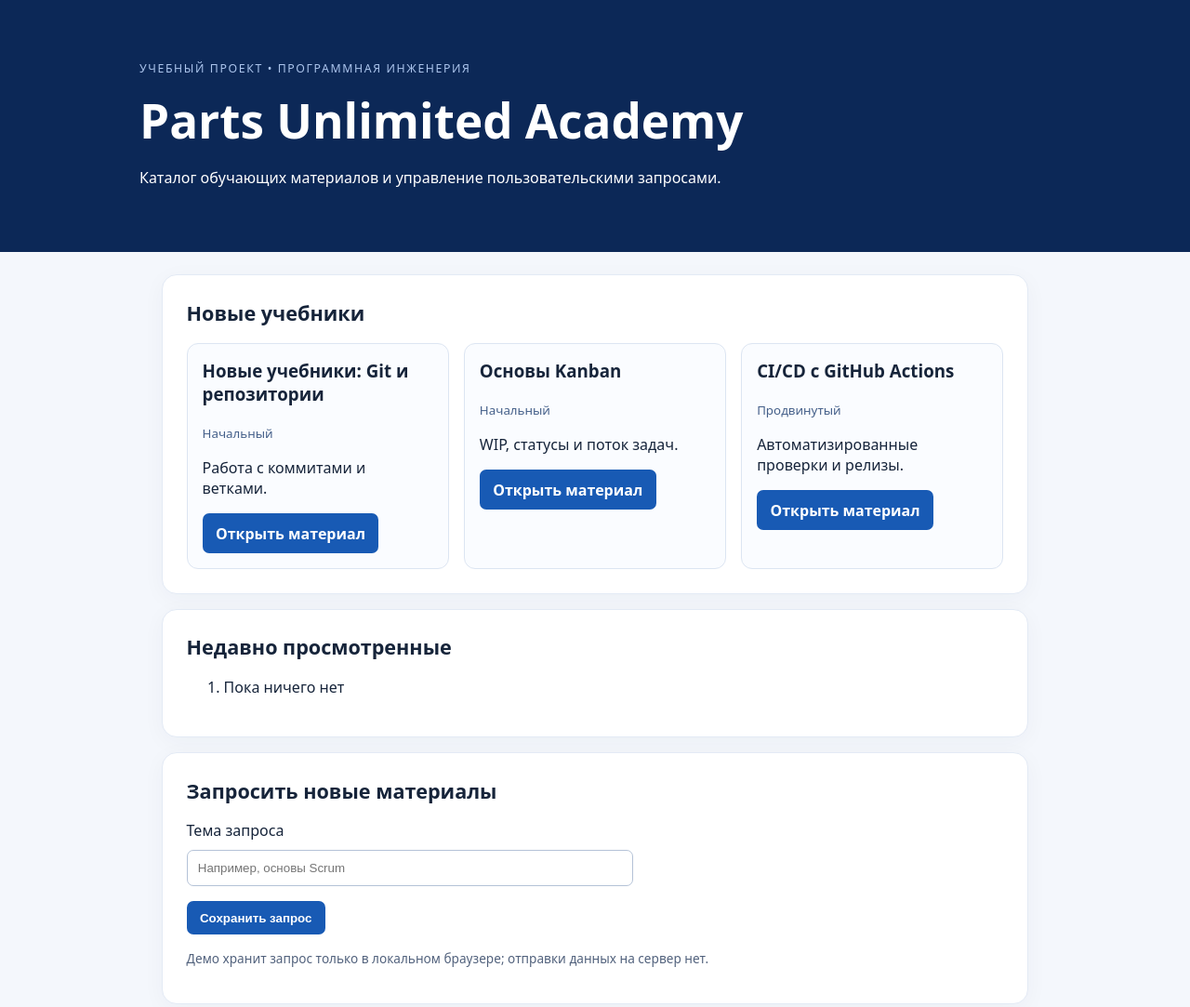
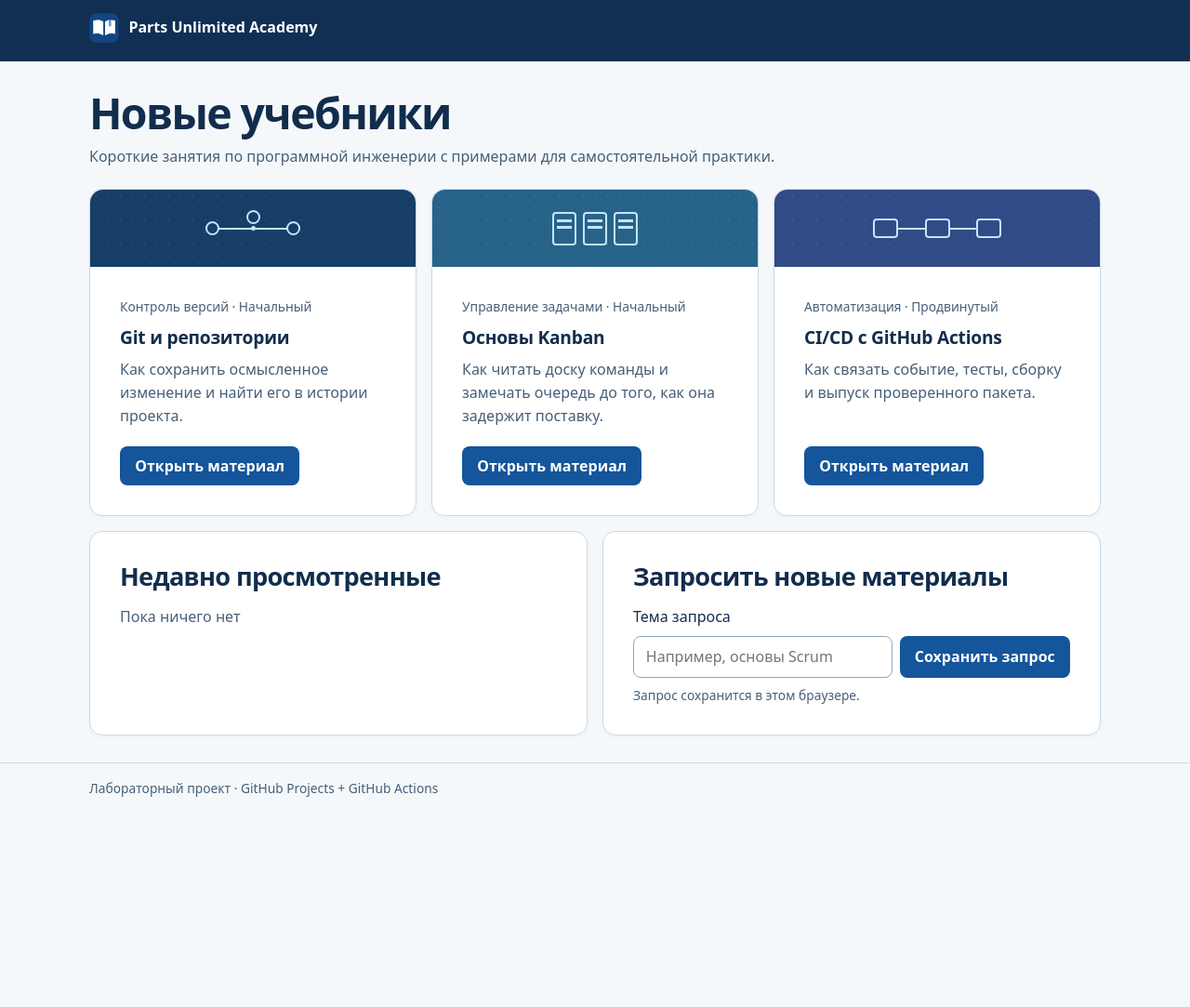
Before and after one commit to kziborova/Programmnaya_Inzheneriya, a plain HTML site: page site/index.html in a window 1280 px wide. Shown: the top 1083 px of the page at 93% size. After the commit the page ends 874 px from the top, so only its background shows below. Drawn offline with Linux system fonts and the light colour scheme.

Commit message:
Обновить каталог и добавить три практических занятия [skip ci]

```diff
--- a/site/assets/app.js
+++ b/site/assets/app.js
@@ -26,6 +26,7 @@ function renderRecent() {
   const list = document.getElementById("recent");
   const recent = readArray(RECENT_KEY).filter(item => item && item.id && item.title);
   list.replaceChildren();
+  list.classList.toggle("empty", !recent.length);
   for (const item of recent) {
     const link = element("a", item.title);
     link.href = materialUrl(item.id);
@@ -51,11 +52,22 @@ function showCatalog(area, items) {
   for (const item of items) {
     const card = document.createElement("article");
     card.className = "card";
+    const cover = document.createElement("div");
+    cover.className = "cover";
+    cover.dataset.topic = item.id;
+    cover.setAttribute("aria-hidden", "true");
+    const diagram = document.createElement("span");
+    diagram.className = "diagram";
+    for (let n = 0; n < 3; n++) diagram.append(document.createElement("i"));
+    cover.append(diagram);
     const link = element("a", "Открыть материал");
     link.href = materialUrl(item.id);
     link.className = "open-material";
-    card.append(element("h3", item.title), element("small", item.level),
-      element("p", item.description), link);
+    const body = document.createElement("div");
+    body.className = "card-body";
+    body.append(element("small", item.category + " · " + item.level),
+      element("h3", item.title), element("p", item.description), link);
+    card.append(cover, body);
     area.append(card);
   }
 }
@@ -78,14 +90,39 @@ function showMaterial(area, items) {
     ["Автор", item.author], ["Категория", item.category],
     ["Уровень", item.level], ["Год издания", item.year]
   ]) {
-    if (value) meta.append(element("dt", label), element("dd", value));
+    if (value) {
+      const pair = document.createElement("div");
+      pair.append(element("dt", label), element("dd", value));
+      meta.append(pair);
+    }
   }
   if (meta.childElementCount) area.append(meta);
-  if (item.description) area.append(element("h2", "Описание"), element("p", item.description));
-  area.append(element("h2", "Содержание"));
-  const body = element("p", item.content || "Полный текст этого учебника пока не добавлен в каталог.");
-  body.className = "material-content";
-  area.append(body);
+  if (item.description) area.append(element("p", item.description));
+  const article = document.createElement("article");
+  article.className = "lesson panel";
+  article.append(element("h2", "Учебный материал"));
+  if (Array.isArray(item.content)) {
+    for (const part of item.content) {
+      const section = document.createElement("section");
+      section.append(element("h3", part.heading));
+      if (part.text) section.append(element("p", part.text));
+      if (part.items) {
+        const list = document.createElement("ul");
+        for (const line of part.items) list.append(element("li", line));
+        section.append(list);
+      }
+      if (part.code) {
+        const pre = document.createElement("pre");
+        pre.append(element("code", part.code));
+        section.append(pre);
+      }
+      if (part.after) section.append(element("p", part.after));
+      article.append(section);
+    }
+  } else {
+    article.append(element("p", item.content || "Для этой записи доступно краткое описание."));
+  }
+  area.append(article);
   remember(item);
 }
 
--- a/site/assets/style.css
+++ b/site/assets/style.css
@@ -1,8 +1,96 @@
-:root{font-family:system-ui,-apple-system,BlinkMacSystemFont,"Segoe UI",sans-serif;color:#16243a;background:#f4f7fc}*{box-sizing:border-box}body{margin:0}header{padding:3.3rem max(1.5rem,calc((100% - 980px)/2));background:#0c2857;color:white}header h1{font-size:clamp(2rem,4vw,3.3rem);margin:0}.eyebrow{text-transform:uppercase;letter-spacing:.13em;font-size:.77rem;color:#abc4ec}header p{max-width:700px}main{max-width:980px;margin:auto;padding:1.5rem;display:grid;gap:1rem}section{background:white;border:1px solid #e3eaf5;border-radius:16px;padding:1.6rem;box-shadow:0 5px 25px #1429500a}h2{font-size:1.35rem;margin-top:0}.cards{display:grid;grid-template-columns:repeat(auto-fit,minmax(220px,1fr));gap:1rem}.card{border:1px solid #dce5f2;border-radius:12px;padding:1rem;background:#fafcff}.card h3{margin-top:0}.card .open-material,form button{cursor:pointer;border:0;border-radius:7px;background:#185ab4;color:#fff;padding:.65rem .9rem;font-weight:600}.card small{color:#45608a}input{display:block;max-width:480px;width:100%;border:1px solid #b4c2d7;border-radius:7px;padding:.7rem;margin:.6rem 0 1rem}footer{text-align:center;padding:2rem;color:#52627d}.hint{font-size:.85rem;color:#52627d}#request-message{color:#18663b}
-
-.open-material { display: inline-block; font: inherit; text-decoration: none; }
-.material-back { color: #185ab4; font-weight: 600; }
-.material-meta { display: grid; grid-template-columns: max-content 1fr; gap: .4rem 1rem; }
-.material-meta dt { font-weight: 600; }
-.material-meta dd { margin: 0; }
-.material-content { white-space: pre-wrap; line-height: 1.6; }
+:root {
+  font-family: system-ui, -apple-system, BlinkMacSystemFont, "Segoe UI", sans-serif;
+  --ink: #122d4c;
+  --accent: #14559b;
+  --muted: #465f78;
+  --rule: #cbd9e5;
+  --paper: #fff;
+  --radius: 14px;
+  --pad: clamp(1.1rem, 2.7vw, 2rem);
+  color: var(--ink);
+  background: #f4f8fb;
+  font-size: 16px;
+  line-height: 1.55;
+}
+* { box-sizing: border-box; }
+body { margin: 0; }
+.wrap { width: min(100% - 2.5rem, 68rem); margin-inline: auto; }
+.masthead { color: white; background: #102f53; }
+.masthead .wrap { padding-block: .85rem; }
+.brand { display: inline-flex; gap: .65rem; align-items: center; color: inherit; font-weight: 700; text-decoration: none; }
+.brand img { border-radius: 7px; }
+main.wrap { padding-block: 1.8rem; }
+h1, h2, h3, p, dl { margin: 0; }
+h1, h2, h3 { text-wrap: pretty; overflow-wrap: anywhere; }
+h1 { font-size: clamp(1.95rem, 4vw, 2.9rem); line-height: 1.13; letter-spacing: -.035em; }
+h2 { font-size: clamp(1.32rem, 2.4vw, 1.7rem); line-height: 1.2; letter-spacing: -.025em; }
+h3 { font-size: 1.2rem; line-height: 1.32; letter-spacing: -.012em; }
+a { color: var(--accent); text-underline-offset: .2em; }
+a:hover { text-decoration: underline; }
+:focus-visible { outline: 3px solid #4086d0; outline-offset: 3px; }
+.section-intro p, #material > p { margin-top: .55rem; color: var(--muted); }
+.cards { margin-top: 1.4rem; display: grid; grid-template-columns: repeat(3, minmax(0, 1fr)); gap: 1rem; }
+.card, .panel {
+  min-width: 0; border: 1px solid var(--rule); border-radius: var(--radius);
+  background: var(--paper); box-shadow: 0 2px 5px #16395809;
+}
+.card { display: flex; flex-direction: column; }
+.cover {
+  position: relative; height: 5.2rem; border-radius: var(--radius) var(--radius) 0 0;
+  display: grid; place-items: center; color: #c4e4ff; background-color: #163e67;
+  background-image: radial-gradient(#ffffff33 .8px, transparent 1px); background-size: 13px 13px;
+}
+.diagram { display: flex; gap: 1.8rem; position: relative; align-items: center; }
+.diagram::before { content: ""; position: absolute; height: 2px; inset-inline: 0; background: currentColor; }
+.diagram i { width: 15px; height: 15px; border: 2px solid currentColor; border-radius: 50%; background: #163e67; z-index: 1; }
+.cover[data-topic="new-1"] .diagram i:nth-child(2) { transform: translateY(-12px); box-shadow: 0 12px 0 -5px currentColor; }
+.cover[data-topic="new-2"] { background-color: #276389; }
+.cover[data-topic="new-2"] .diagram { gap: 7px; }
+.cover[data-topic="new-2"] .diagram::before { display: none; }
+.cover[data-topic="new-2"] i { width: 26px; height: 36px; border-radius: 4px; background: linear-gradient(to bottom, transparent 6px,currentColor 6px 9px,transparent 9px 13px,currentColor 13px 16px,transparent 16px); background-origin: content-box; padding: 0 3px; background-repeat: no-repeat; }
+.cover[data-topic="new-3"] { background-color: #314b87; }
+.cover[data-topic="new-3"] i { width: 27px; height: 21px; border-radius: 4px; background: #314b87; }
+.card-body { flex: 1; display: flex; flex-direction: column; align-items: flex-start; gap: .6rem; padding: var(--pad); }
+.card-body small, .hint { font-size: .86rem; color: var(--muted); }
+.card-body p { color: var(--muted); margin-bottom: .65rem; overflow-wrap: anywhere; }
+.open-material, .material-back, form button {
+  display: inline-flex; align-items: center; justify-content: center; min-height: 42px;
+  padding: .5rem .95rem; border: 1px solid transparent; border-radius: 8px; cursor: pointer;
+  font: inherit; font-weight: 600; color: white; background: var(--accent); text-decoration: none;
+}
+.open-material { margin-top: auto; }
+.open-material:hover, form button:hover { background: #103e74; text-decoration: none; }
+.material-back { color: var(--accent); background: #e7f0fa; margin-bottom: 1rem; }
+.material-back:hover { background: #d8e8f8; text-decoration: none; }
+.tools { display: grid; grid-template-columns: repeat(2,minmax(0,1fr)); gap: 1rem; margin-top: 1rem; }
+.panel { padding: var(--pad); }
+.panel h2 { margin-bottom: .9rem; }
+#recent { margin: 0; padding-left: 1.4rem; }
+#recent.empty { list-style: none; padding-left: 0; color: var(--muted); }
+form { display: flex; flex-wrap: wrap; gap: .5rem; }
+form label { flex-basis: 100%; }
+input { flex: 1 1 13rem; min-width: 0; padding: .55rem .8rem; font: inherit; border: 1px solid #92a8be; border-radius: 8px; }
+.hint, #request-message:not(:empty) { margin-top: .5rem; }
+#request-message { color: #176347; }
+.material-meta { display: flex; flex-wrap: wrap; gap: .5rem; margin-top: .9rem; }
+.material-meta div { display: inline-flex; flex-wrap: wrap; column-gap: .35rem; padding: .25rem .65rem; background: #e4edf7; border-radius: 6px; font-size: .89rem; }
+.material-meta dt { color: var(--muted); }
+.material-meta dd { margin: 0; font-weight: 600; }
+.lesson { margin-top: 1.35rem; }
+.lesson section { max-width: 78ch; }
+.lesson section + section { margin-top: 1.25rem; }
+.lesson p, .lesson ul, .lesson pre { margin: .45rem 0 0; }
+.lesson ul { padding-left: 1.35rem; }
+.lesson li + li { margin-top: .35rem; }
+.lesson pre { padding: 1rem; background: #102f53; color: #eff6ff; border-radius: 8px; white-space: pre-wrap; overflow-wrap: anywhere; line-height: 1.5; }
+.lesson code { font-family: ui-monospace, monospace; font-size: .92rem; }
+footer { border-top: 1px solid var(--rule); color: var(--muted); padding: 1rem 0; font-size: .86rem; }
+@media (max-width: 52rem) {
+  .cards { grid-template-columns: repeat(2,minmax(0,1fr)); }
+}
+@media (max-width: 38rem) {
+  .wrap { width: calc(100% - 2rem); }
+  main.wrap { padding-block: 1.2rem; }
+  .cards, .tools { grid-template-columns: 1fr; }
+  .cover { height: 4rem; }
+}
--- a/site/data/tutorials.json
+++ b/site/data/tutorials.json
@@ -1,20 +1,41 @@
 [
   {
     "id": "new-1",
-    "title": "Новые учебники: Git и репозитории",
+    "title": "Git и репозитории",
+    "category": "Контроль версий",
     "level": "Начальный",
-    "description": "Работа с коммитами и ветками."
+    "description": "Как сохранить осмысленное изменение и найти его в истории проекта.",
+    "content": [
+      {"heading":"От правки к версии","text":"Представьте, что вы уточнили команды запуска в README. Файл на диске уже изменился, но в истории проекта правки ещё нет. Git позволяет выбрать, какие изменения войдут в следующую версию, и дать им понятное описание."},
+      {"heading":"Три состояния изменения","items":["Рабочая папка содержит файлы, которые вы редактируете. Команда git diff показывает правки отслеживаемых файлов, ещё не добавленные в индекс.","Индекс хранит подготовленную версию для следующего коммита. После git add результат удобно проверить командой git diff --staged.","Коммит фиксирует подготовленный снимок. Ветка указывает на текущий коммит своей линии разработки."]},
+      {"heading":"Практика: уточнение инструкции","text":"В учебной копии репозитория добавьте в README.md пояснение к запуску сайта. Проверьте разницу, подготовьте только этот файл и сохраните версию. Для создания коммита в Git должны быть настроены имя и адрес автора.","code":"git status --short\ngit diff -- README.md\ngit add README.md\ngit diff --staged\ngit commit -m \"Уточнить инструкцию запуска\"\ngit log -1 --oneline","after":"Последняя команда покажет короткий идентификатор и ваше сообщение. Коммит пока хранится локально: отправка в удалённый репозиторий — отдельное действие."},
+      {"heading":"Вывод","text":"Хороший коммит отвечает на один вопрос: что изменилось и зачем? Сначала проверьте разницу, затем подготовьте файлы и только после этого фиксируйте результат."}
+    ]
   },
   {
     "id": "new-2",
     "title": "Основы Kanban",
+    "category": "Управление задачами",
     "level": "Начальный",
-    "description": "WIP, статусы и поток задач."
+    "description": "Как читать доску команды и замечать очередь до того, как она задержит поставку.",
+    "content": [
+      {"heading":"Что показывает доска","text":"Карточка представляет одну работу, а колонка — её текущее состояние. Если разработка заканчивает задачи быстрее, чем их проверяют, у проверки накапливается очередь. На доске это видно даже тогда, когда каждый участник команды занят."},
+      {"heading":"Поток и ограничение WIP","items":["Поток — путь карточки от поступления работы до завершения. Для перехода команда договаривается о проверяемом условии.","WIP — объём незавершённой работы. Лимит задают для конкретного этапа, чтобы команда заканчивала начатое.","Срочность и стадия отвечают на разные вопросы. Метка expedite выделяет приоритетную карточку, а колонка показывает, где она находится."]},
+      {"heading":"Практика: очередь проверки","text":"На учебной доске в QA Approved уже находится история №4. Лимит этой колонки равен одному. Если перевести туда задачу №6 из Coding, загрузка станет 2 из 1. Так команда проверила, что её правило позволяет обнаружить перегрузку.","after":"В упражнении №6 вернули в Coding. В рабочей ситуации сначала стоит помочь завершить проверку №4 и только затем принимать следующую карточку. Сам переход между колонками в этом проекте технически разрешён."},
+      {"heading":"Вывод","text":"Смотрите не только на количество завершённых карточек, но и на место скопления работы. Когда этап заполнен, совместное завершение одной задачи полезнее начала ещё одной."}
+    ]
   },
   {
     "id": "new-3",
     "title": "CI/CD с GitHub Actions",
+    "category": "Автоматизация",
     "level": "Продвинутый",
-    "description": "Автоматизированные проверки и релизы."
+    "description": "Как связать событие, тесты, сборку и выпуск проверенного пакета.",
+    "content": [
+      {"heading":"От события до результата","text":"Проверку проекта можно описать в YAML и хранить рядом с кодом. GitHub читает условие запуска, выделяет исполнителя и записывает результат каждого шага. По журналу можно найти первую операцию, на которой остановилось задание."},
+      {"heading":"Из чего состоит процесс","items":["Событие определяет момент запуска: например, отправка изменений, запрос на включение правок или создание тега.","Задание состоит из шагов, которые runner выполняет в общей рабочей папке. Для учебного проекта используется ubuntu-latest.","Артефакт позволяет скачать файлы конкретной сборки. Release привязывает опубликованный пакет к именованной версии проекта."]},
+      {"heading":"Практика: восстановите ход сборки","text":"Из корня учебного проекта выполните локально две команды из процесса CI. Первая проверяет приложение, вторая собирает статический сайт. Оператор && запускает сборку только после успешной проверки.","code":"python3 -m unittest discover -s tests -v && python3 scripts/build_site.py","after":"В GitHub откройте CI №45044855881 и сравните шаги Test и Build с локальными командами. Затем посмотрите CD №45045456259: отправка тега v1.0.1 запустила упаковку ZIP и публикацию его в Release. Для разбора достаточно журналов готовых запусков."},
+      {"heading":"Вывод","text":"Зелёный шаг Test подтверждает проверки кода. Для подтверждения доставки проследите цепочку дальше: успешная сборка, создание ZIP и доступный файл у нужного тега."}
+    ]
   }
 ]
--- a/site/index.html
+++ b/site/index.html
@@ -9,12 +9,12 @@
   <script src="assets/app.js" defer></script>
 </head>
 <body>
-  <header><p class="eyebrow">Учебный проект • Программная инженерия</p><h1>Parts Unlimited Academy</h1><p>Каталог обучающих материалов и управление пользовательскими запросами.</p></header>
-  <main>
-    <section aria-labelledby="tutorial-title"><h2 id="tutorial-title">Новые учебники</h2><div id="tutorials" class="cards" aria-live="polite">Загрузка…</div></section>
-    <section aria-labelledby="recent-title"><h2 id="recent-title">Недавно просмотренные</h2><ol id="recent"><li>Пока ничего нет</li></ol></section>
-    <section aria-labelledby="request-title"><h2 id="request-title">Запросить новые материалы</h2><form id="request-form"><label for="topic">Тема запроса</label><input id="topic" name="topic" maxlength="100" required placeholder="Например, основы Scrum"><button type="submit">Сохранить запрос</button></form><p id="request-message" role="status"></p><p class="hint">Демо хранит запрос только в локальном браузере; отправки данных на сервер нет.</p></section>
+  <header class="masthead"><div class="wrap"><a class="brand" href="index.html"><img src="assets/academy-book-v1.png" width="32" height="32" alt="">Parts Unlimited Academy</a></div></header>
+  <main class="wrap">
+    <section aria-labelledby="tutorial-title"><div class="section-intro"><h1 id="tutorial-title">Новые учебники</h1><p>Короткие занятия по программной инженерии с примерами для самостоятельной практики.</p></div><div id="tutorials" class="cards" aria-live="polite">Загрузка…</div></section>
+    <div class="tools"><section class="panel" aria-labelledby="recent-title"><h2 id="recent-title">Недавно просмотренные</h2><ol id="recent"><li>Пока ничего нет</li></ol></section>
+    <section class="panel" aria-labelledby="request-title"><h2 id="request-title">Запросить новые материалы</h2><form id="request-form"><label for="topic">Тема запроса</label><input id="topic" name="topic" maxlength="100" required placeholder="Например, основы Scrum"><button type="submit">Сохранить запрос</button></form><p id="request-message" role="status"></p><p class="hint">Запрос сохранится в этом браузере.</p></section></div>
   </main>
-  <footer>Лабораторный проект · GitHub Projects + GitHub Actions</footer>
+  <footer><div class="wrap">Лабораторный проект · GitHub Projects + GitHub Actions</div></footer>
 </body>
 </html>
```
Also changed, not shown: site/material.html (+3 -2 lines), 3 other files.
